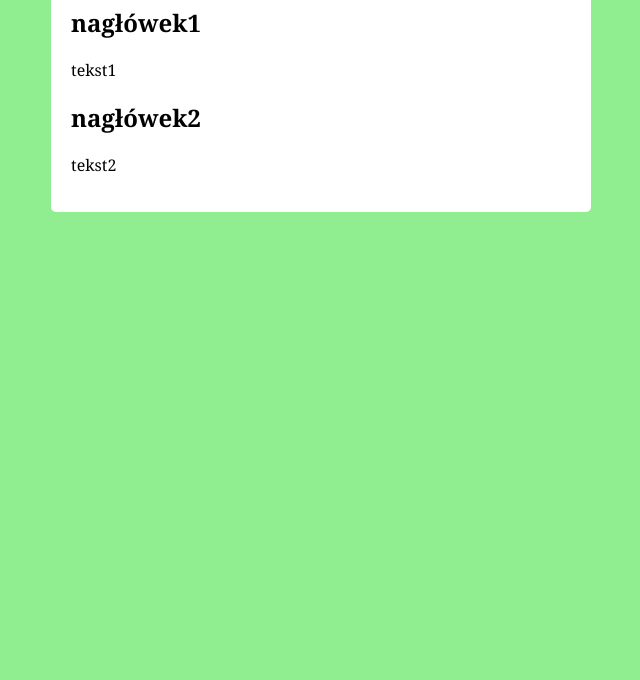
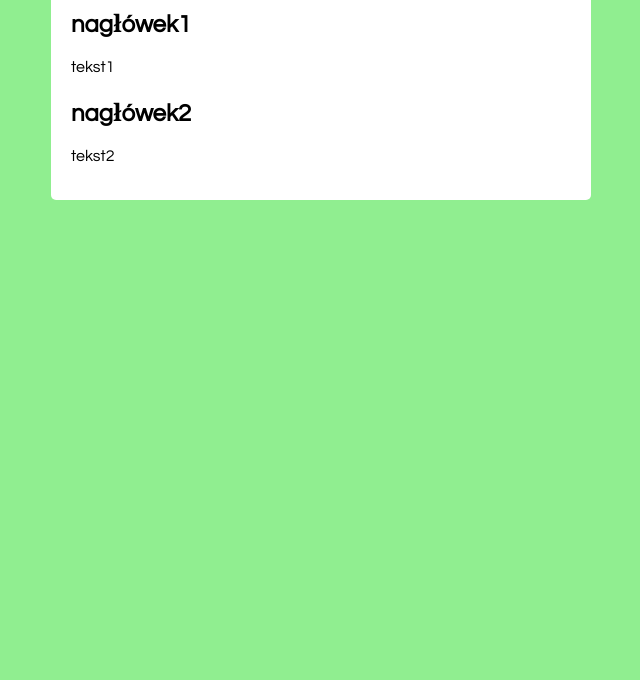
Before and after one commit to RandomoweKonto/Strona_Internetowa, a plain HTML site: page index.html in a window 1280 px wide. Shown: the part 120-800 px from the top of the page, without its empty margins (319-959 px from the left). Drawn offline with Linux system fonts and the light colour scheme.

Commit message:
Update style.css

```diff
--- a/style.css
+++ b/style.css
@@ -1,6 +1,6 @@
 body {
     background: lightgreen;
-    font-family: Georgia, Arial, Helvetica;
+    font-family: "Century Gothic", Georgia, Arial, Helvetica;
 }
 
 .container {
```
